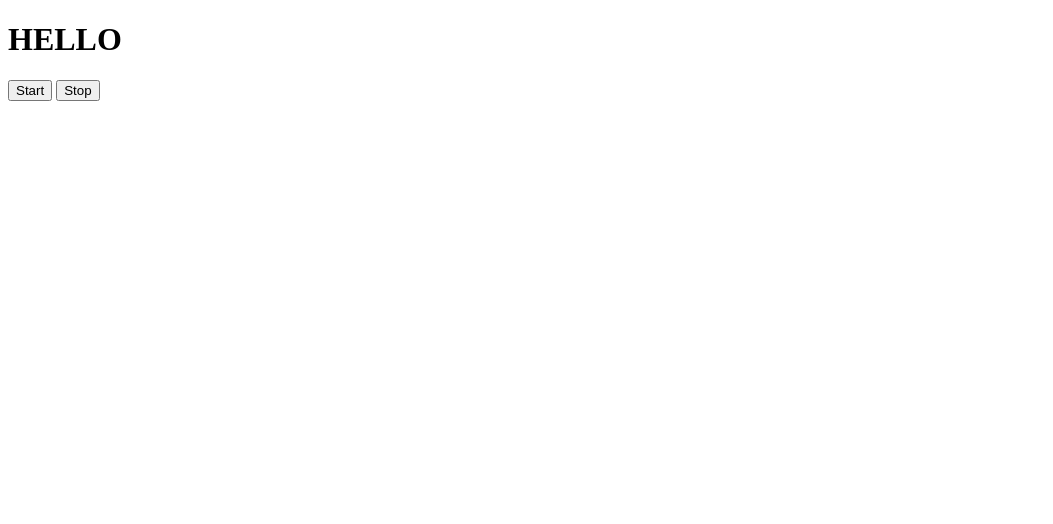
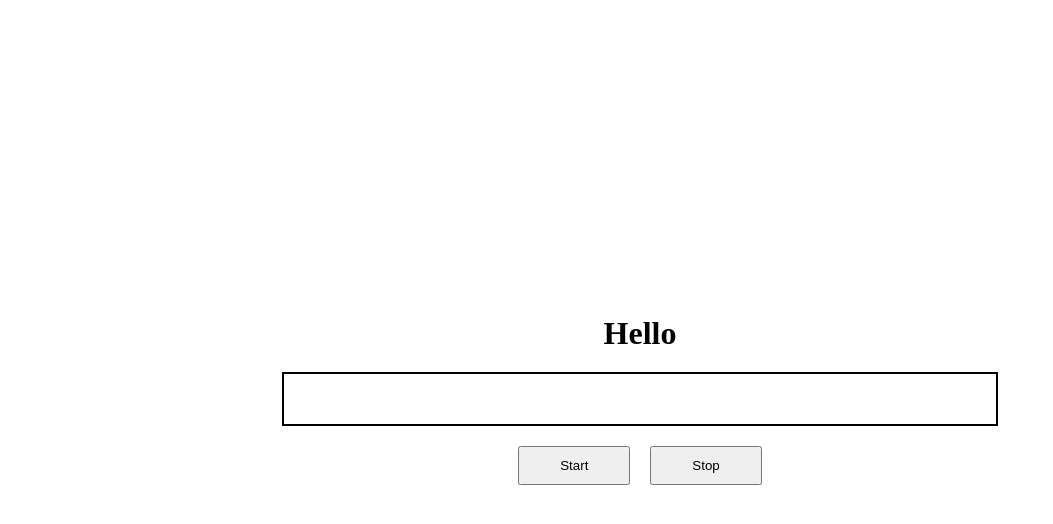
Before and after one commit to Elyn03/Speech-Recognition, a plain HTML site: page index.html in a window 1280 px wide. Shown: the whole page, without its empty margins (0-1053 px from the left). Drawn offline with Linux system fonts and the light colour scheme.

Commit message:
:lipstick: add style

```diff
--- a/index.html
+++ b/index.html
@@ -10,14 +10,21 @@
 	</head>
 
 	<body id="body">
-		<h1>HELLO</h1>
+		<div class="main">
 
-		<div>
-			<button id="start">Start</button>
-			<button id="stop">Stop</button>
+			<h1>Hello</h1>
+
+			<div class="texte">
+				<p id="result"></p>
+			</div>
+
+			<div class="button">
+				<button id="start">Start</button>
+				<button id="stop">Stop</button>
+			</div>
+
 		</div>
 
-		<p id="result"></p> <br>
 
 		<script src="script.js"></script>
 	</body>
--- a/script.js
+++ b/script.js
@@ -22,9 +22,9 @@ recognition.addEventListener('result', (event) => {
    resultElement.textContent = result;
 
    if(result.indexOf("ose") !== -1){
-      body.style.backgroundColor = "#DB7093"
+      body.style.backgroundColor = "#FFC0CB"
       console.log
    } else{
-      body.style.backgroundColor = "#C71585"
+      body.style.backgroundColor = "#DB7093"
    }
 });
--- a/style.css
+++ b/style.css
@@ -0,0 +1,44 @@
+* {
+   margin: 0;
+   padding: 0;
+   box-sizing: border-box;
+}
+
+.main {
+   padding: 10%;
+   width: 100%;
+   height: 100vh;
+   display: flex;
+   flex-direction: column;
+   justify-content: center;
+   align-items: center;
+   gap: 20px;
+   background-size: cover;
+}
+
+
+.button {
+   display: flex;
+   justify-content: center;
+   align-items: center;
+   gap: 20px;
+}
+
+button {
+   padding: 10px 40px;
+}
+
+.texte {
+   padding: 0 30px;
+   display: flex;
+   justify-content: center;
+   align-items: center;
+   text-align: center;
+   width: 70%;
+   height: 10%;
+   border: 2px solid #000;
+}
+
+.texte p {
+   text-align: center;
+}
```
